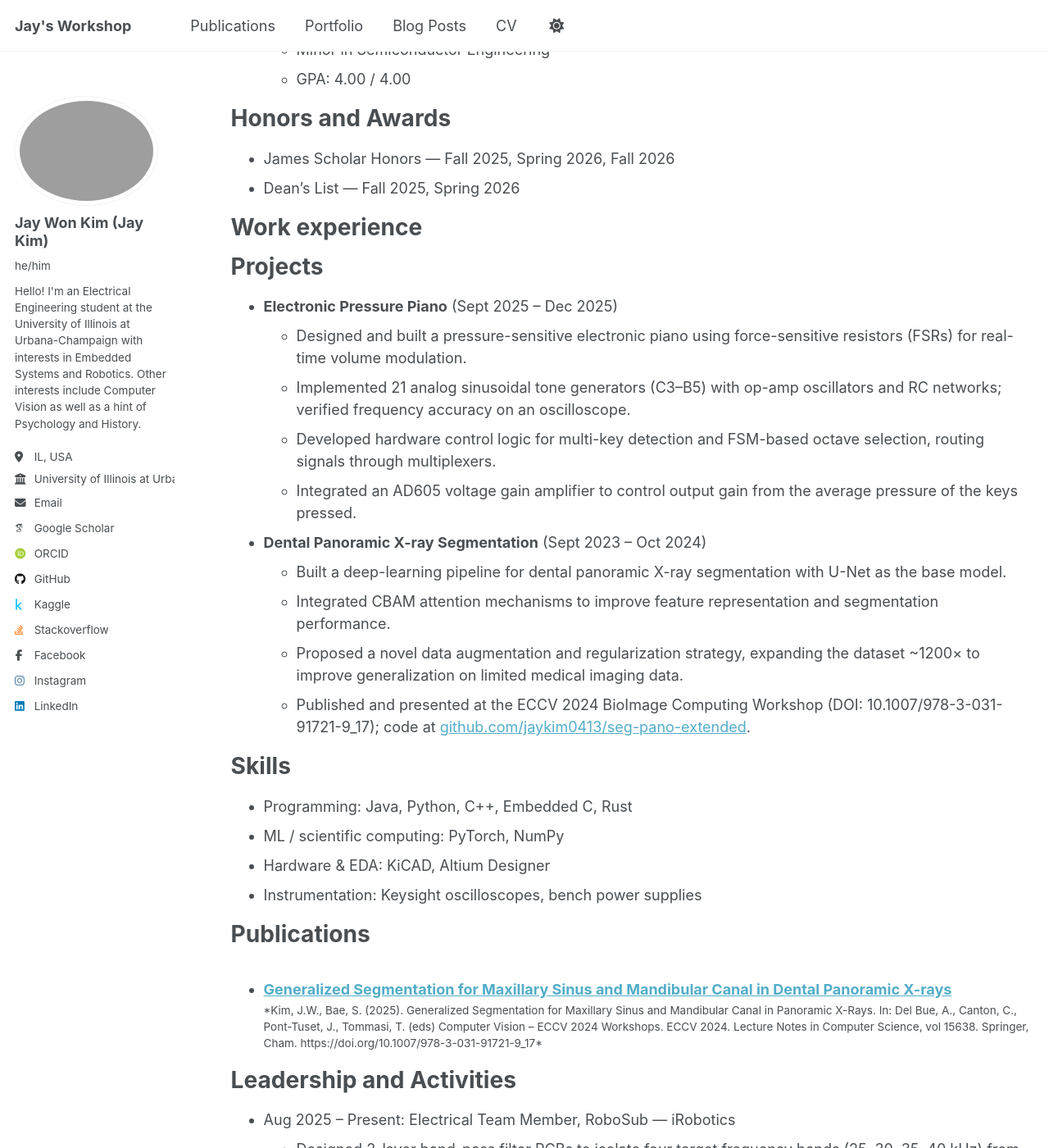
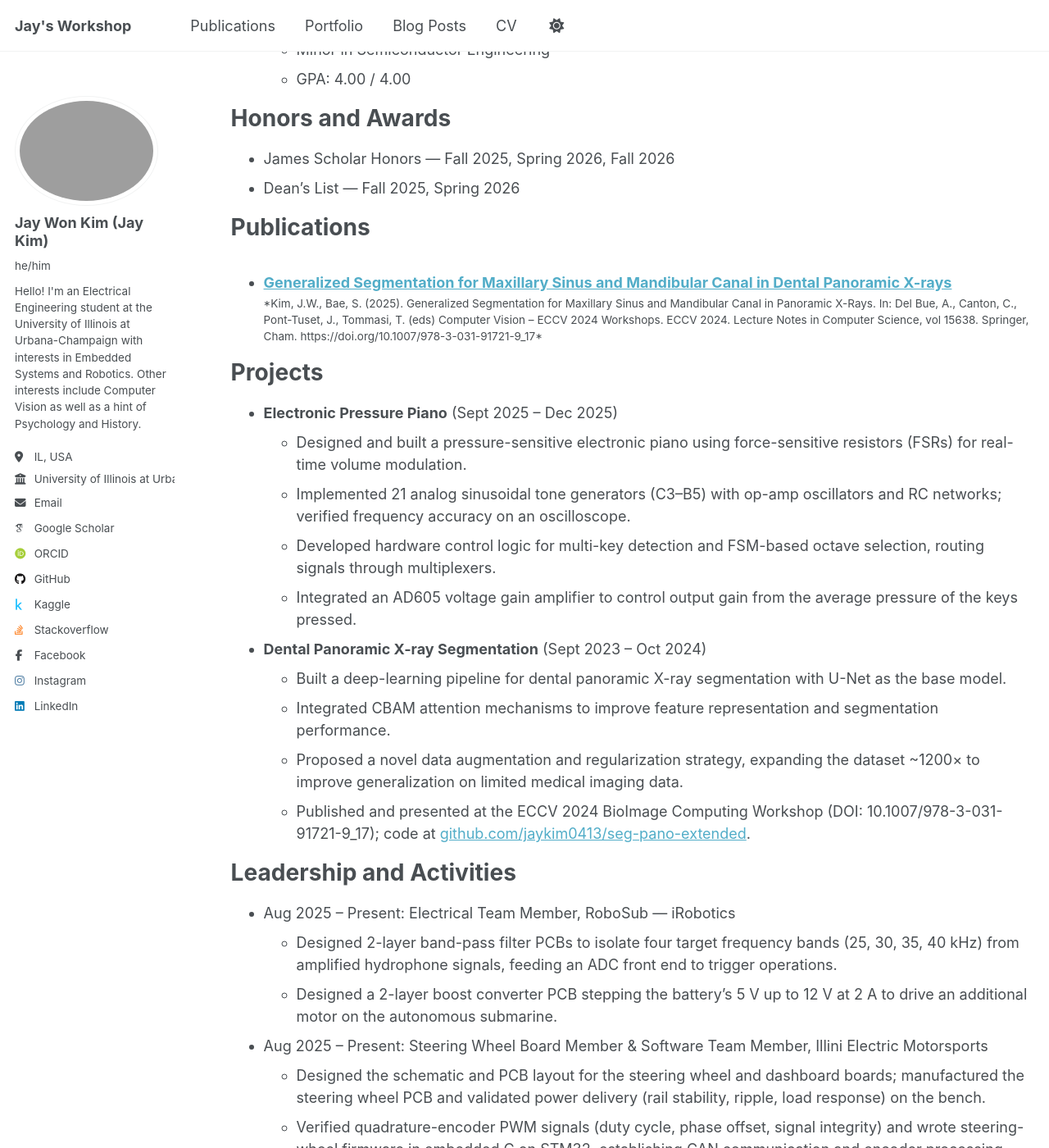
Before and after one commit to jaykim0413/jaykim0413.github.io, a Jekyll site: the page built from _pages/cv.md, in a window 1280 px wide and 1400 px high, scrolled down 218 px. Shown: the whole window at 82% size. Built offline with Jekyll 4.4.1, drawn with Linux system fonts in a browser that asks for light colours; some web fonts are replaced; part of the change alters nothing that is shown; some of the changed text lies outside the part shown.

Commit message:
Reorder CV sections and hide Work Experience
Order is now Education, Honors and Awards, Publications, Projects,
Leadership and Activities, Skills. Work Experience is commented out (with
its TODO) until there's a role to add.

Co-Authored-By: Claude Opus 4.8 <noreply@anthropic.com>
Claude-Session: https://claude.ai/code/session_016ZzMn2rWjpBjpr5XjTZu4B

```diff
--- a/_pages/cv.md
+++ b/_pages/cv.md
@@ -21,14 +21,22 @@ Honors and Awards
 * James Scholar Honors — Fall 2025, Spring 2026, Fall 2026
 * Dean's List — Fall 2025, Spring 2026
 
+<!-- Work experience — hidden for now (no current roles). Uncomment when there's
+     something to add.
 Work experience
 ======
-<!-- TODO: No current roles. Add research positions, internships, or on-campus
-     jobs here as they come up. Format per entry:
+TODO: Add research positions, internships, or on-campus jobs as they come up.
+Format per entry:
 * Term Year: Role Title
   * Organization
   * What you did (one or two lines)
 -->
+
+Publications
+======
+  <ul>{% for post in site.publications reversed %}
+    {% include archive-single-cv.html %}
+  {% endfor %}</ul>
 
 Projects
 ======
@@ -44,19 +52,6 @@ Projects
   * Proposed a novel data augmentation and regularization strategy, expanding the dataset ~1200× to improve generalization on limited medical imaging data.
   * Published and presented at the ECCV 2024 BioImage Computing Workshop (DOI: 10.1007/978-3-031-91721-9_17); code at [github.com/jaykim0413/seg-pano-extended](https://github.com/jaykim0413/seg-pano-extended).
 
-Skills
-======
-* Programming: Java, Python, C++, Embedded C, Rust
-* ML / scientific computing: PyTorch, NumPy
-* Hardware & EDA: KiCAD, Altium Designer
-* Instrumentation: Keysight oscilloscopes, bench power supplies
-
-Publications
-======
-  <ul>{% for post in site.publications reversed %}
-    {% include archive-single-cv.html %}
-  {% endfor %}</ul>
-
 Leadership and Activities
 ======
 * Aug 2025 – Present: Electrical Team Member, RoboSub — iRobotics
@@ -66,3 +61,10 @@ Leadership and Activities
 * Aug 2025 – Present: Steering Wheel Board Member & Software Team Member, Illini Electric Motorsports
   * Designed the schematic and PCB layout for the steering wheel and dashboard boards; manufactured the steering wheel PCB and validated power delivery (rail stability, ripple, load response) on the bench.
   * Verified quadrature-encoder PWM signals (duty cycle, phase offset, signal integrity) and wrote steering-wheel firmware in embedded C on STM32, establishing CAN communication and encoder processing.
+
+Skills
+======
+* Programming: Java, Python, C++, Embedded C, Rust
+* ML / scientific computing: PyTorch, NumPy
+* Hardware & EDA: KiCAD, Altium Designer
+* Instrumentation: Keysight oscilloscopes, bench power supplies
```
